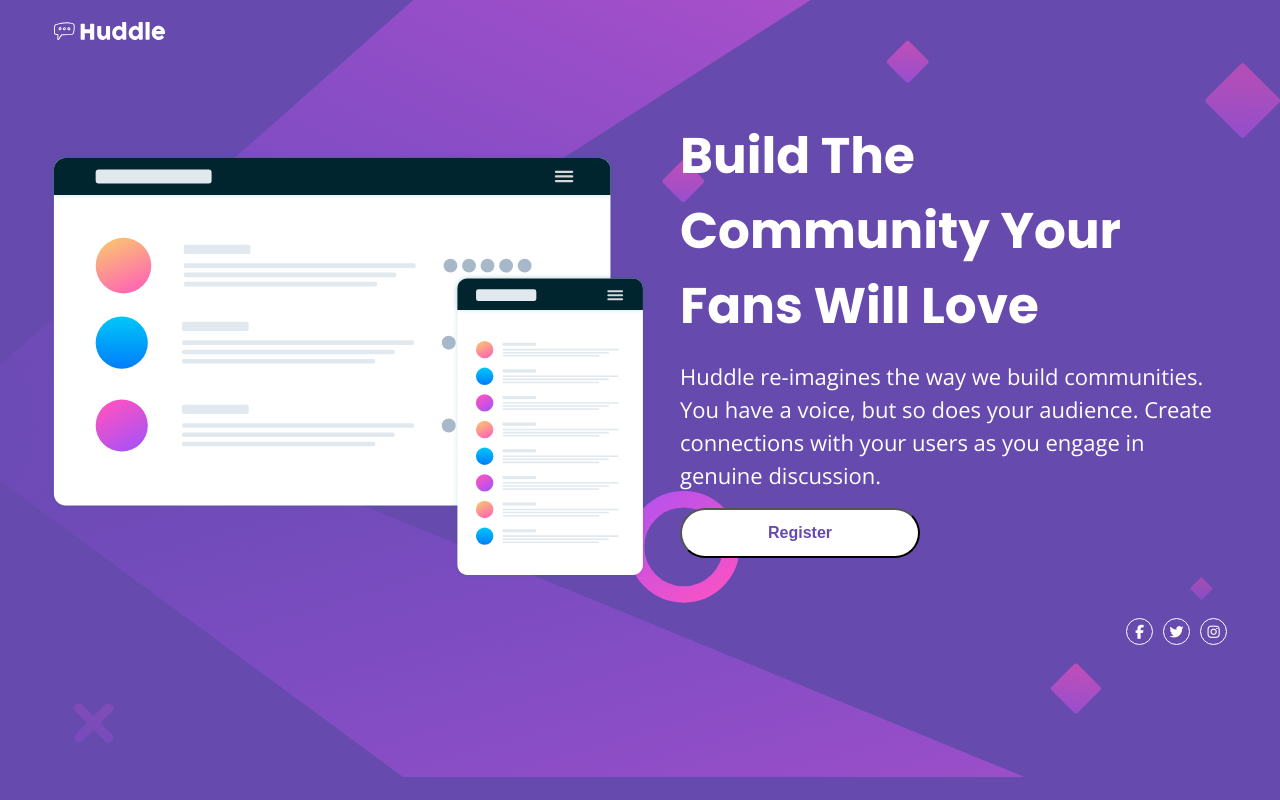
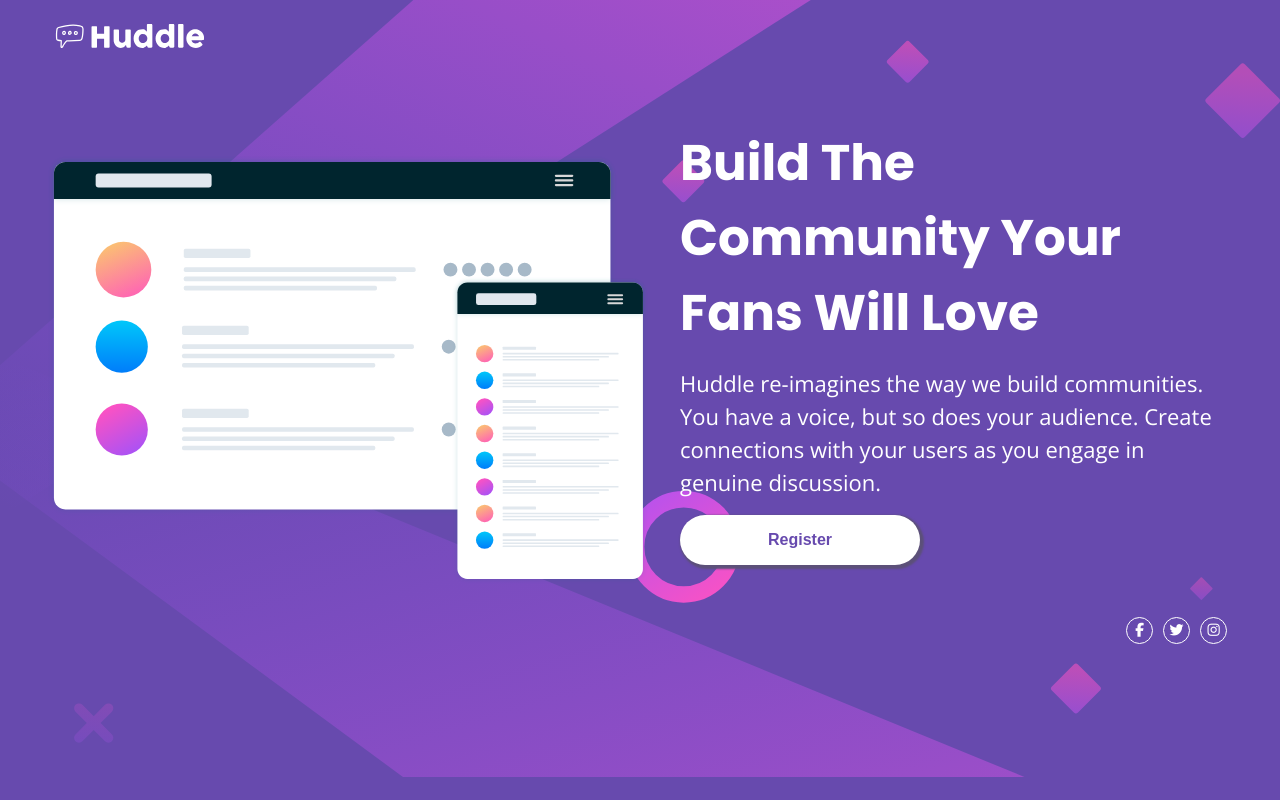
Before and after one commit to carlosqdev/huddle-landing-page, a plain HTML site: page index.html in a window 1280 px wide. Drawn offline with nearby package versions, Linux system fonts and the light colour scheme.

Commit message:
challenge finished

```diff
--- a/static/css/styles.css
+++ b/static/css/styles.css
@@ -1,7 +1,8 @@
 :root  {
   --violet: #674AAE;
   --white: #FFF;
-  --border: #6c55a5;
+  --border: #5c5079;
+  --buttonHover: #039cfa;
 }
 * {
   margin: 0px;
@@ -61,9 +62,16 @@ body{
   color: var(--violet);
   background-color: var(--white);
   border-radius: 50px;
-  box-shadow: var(--border);
+  border-color: transparent;
+  box-shadow: 2px 2px 2px 2px var(--border);
+  outline: none;
   padding: 8px;
   width: 190px;
+}
+.container .hero .wrapper .hero_description .button:hover {
+  color: var(--white);
+  background-color: var(--buttonHover);
+  transition: 0.7s ease all;
 }
 .footer {
   color: var(--white);
@@ -147,11 +155,12 @@ body{
     background-size: contain;
   }
   .container .header .logo {
+    width: 160px;
     margin-left: 3rem;
   }
   .container .hero .wrapper .imgSrc {
     width: 600px;
-    margin-top: 6.4rem;
+    margin-top: 6rem;
     margin-left: 3rem;
   }
   .container .hero .wrapper .hero_description .title_h1 {
@@ -174,6 +183,6 @@ body{
   }
   .footer {
     margin-right: 3rem;
-    top: -10px;
+    top: -15px;
   }
 }
```
